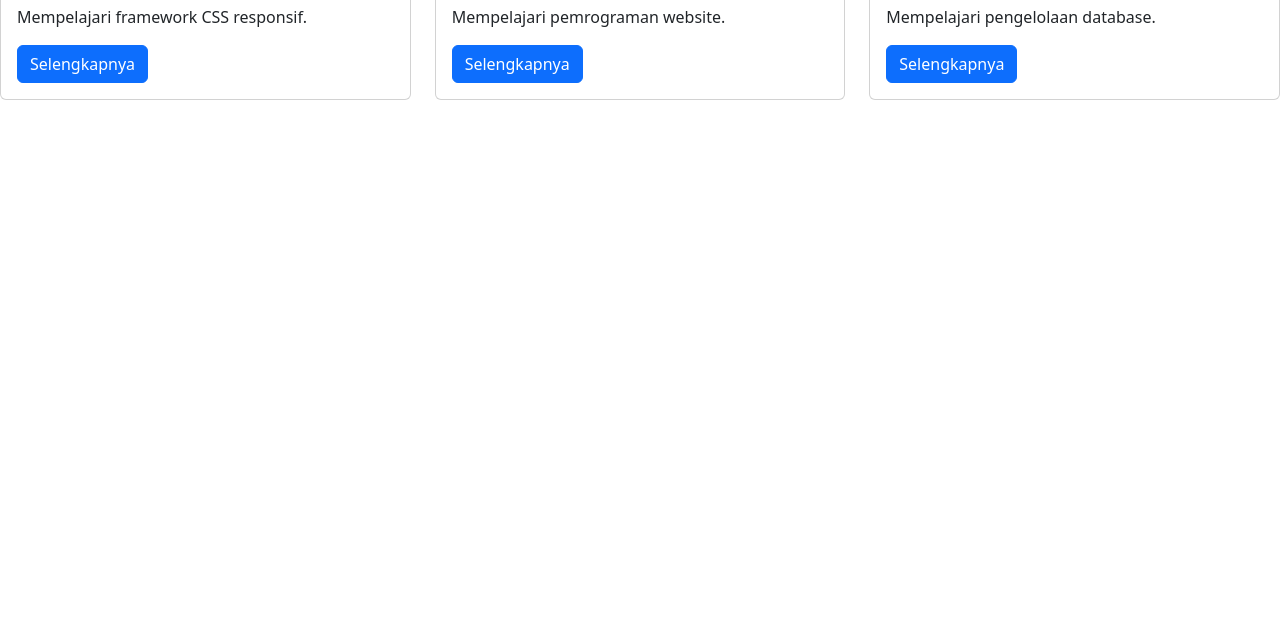
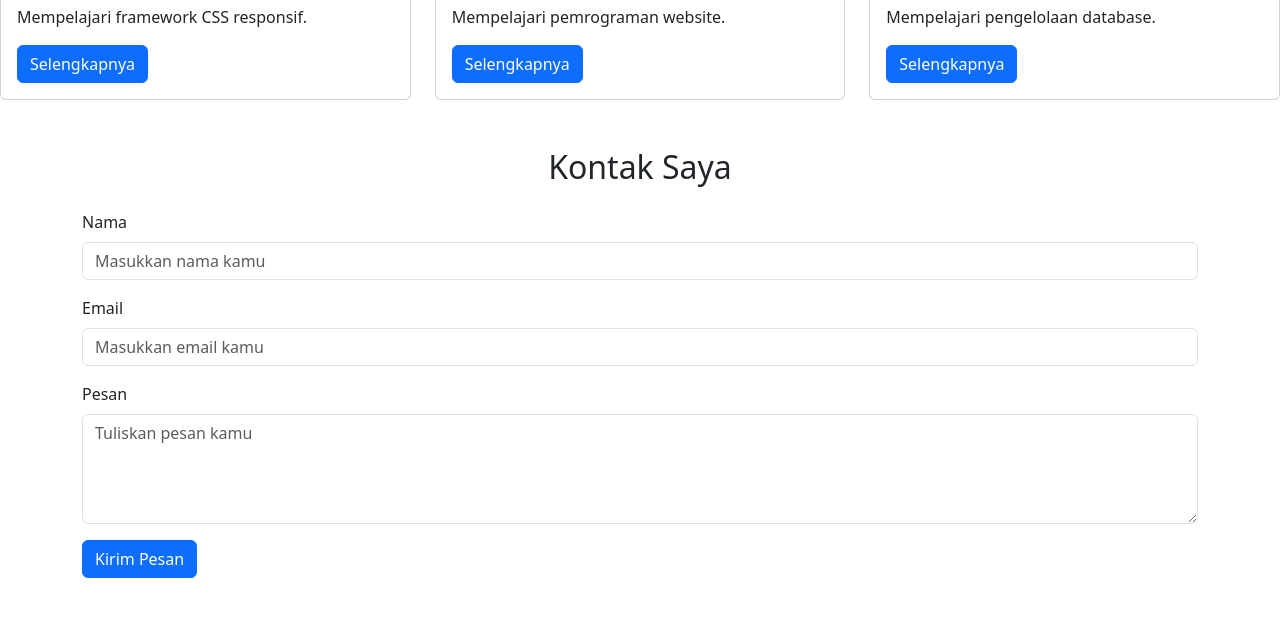
Before and after one commit to nabilaputrinasution12/belajar-bootstrap_nabilaputrinst, a plain HTML site: page index.html in a window 1280 px wide. Shown: the part 1550-2176 px from the top of the page. Before the commit the page ends 1650 px from the top, so only its background shows below. Drawn offline with nearby package versions, Linux system fonts and the light colour scheme.

Commit message:
Menambahkan kontak dan notifikasi berhasil

```diff
--- a/index.html
+++ b/index.html
@@ -206,6 +206,57 @@
     </div>
 </section>
   <!-- KONTAK -->
+        <section id="kontak" class="container py-5">
+    <h2 class="text-center mb-4">Kontak Saya</h2>
+
+    <form onsubmit="event.preventDefault();
+        document.getElementById('notifikasi').classList.remove('d-none');
+        this.reset();">
+
+        <div class="mb-3">
+            <label class="form-label">Nama</label>
+            <input type="text" class="form-control"
+                   placeholder="Masukkan nama kamu"
+                   required>
+        </div>
+
+        <div class="mb-3">
+            <label class="form-label">Email</label>
+            <input type="email" class="form-control"
+                   placeholder="Masukkan email kamu"
+                   required>
+        </div>
+
+        <div class="mb-3">
+            <label class="form-label">Pesan</label>
+            <textarea class="form-control" rows="4"
+                      placeholder="Tuliskan pesan kamu"
+                      required></textarea>
+        </div>
+
+        <button type="submit" class="btn btn-primary">
+            Kirim Pesan
+        </button>
+
+        <!-- NOTIFIKASI BERHASIL -->
+        <div id="notifikasi"
+             class="alert alert-success alert-dismissible fade show mt-3 d-none"
+             role="alert">
+
+            <h5 class="alert-heading">✓ Pesan Berhasil!</h5>
+            <p class="mb-0">
+                Terima kasih sudah menghubungi saya.
+            </p>
+
+            <button type="button" class="btn-close"
+                    onclick="document.getElementById('notifikasi').classList.add('d-none')"
+                    aria-label="Tutup"></button>
+        </div>
+
+    </form>
+</section>
+    </main>
+      <!-- FOOTER -->
 
 <script src="https://cdn.jsdelivr.net/npm/bootstrap@5.3.8/dist/js/bootstrap.bundle.min.js"></script>
   </body>
```
